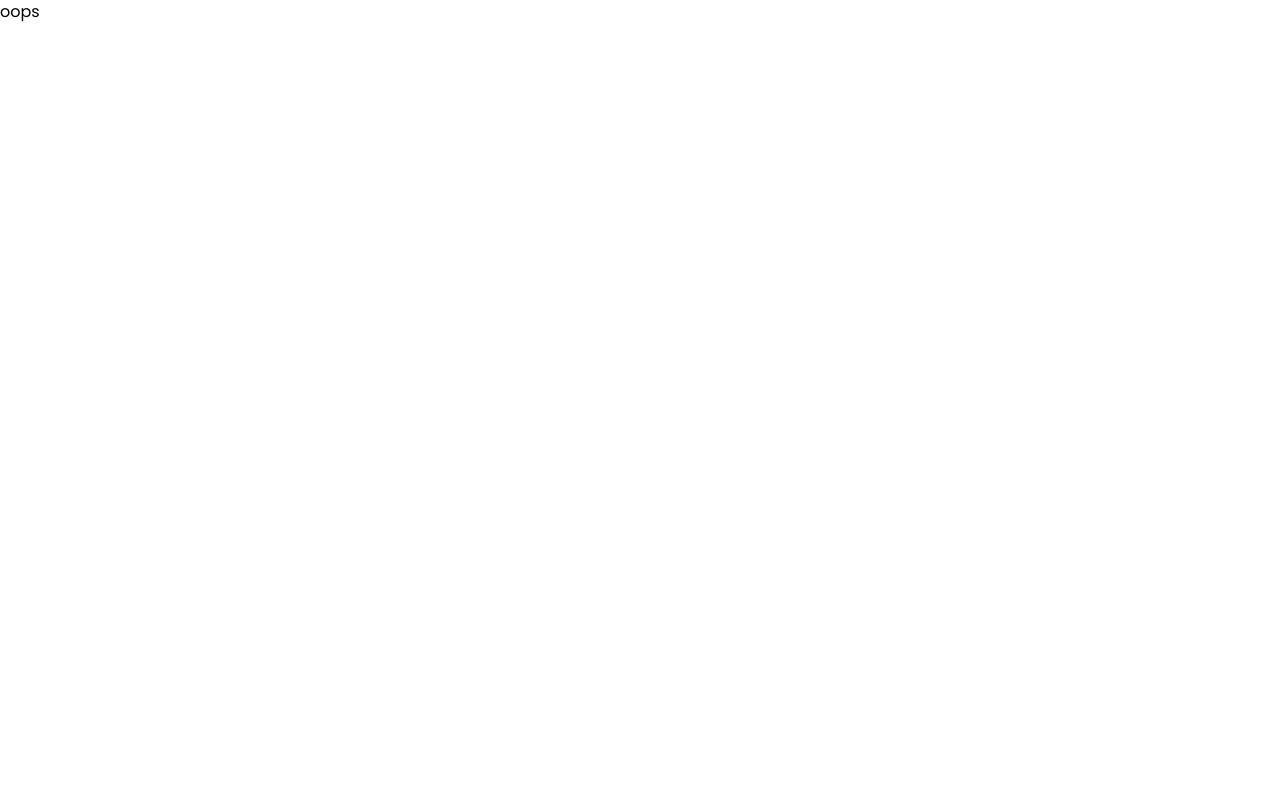
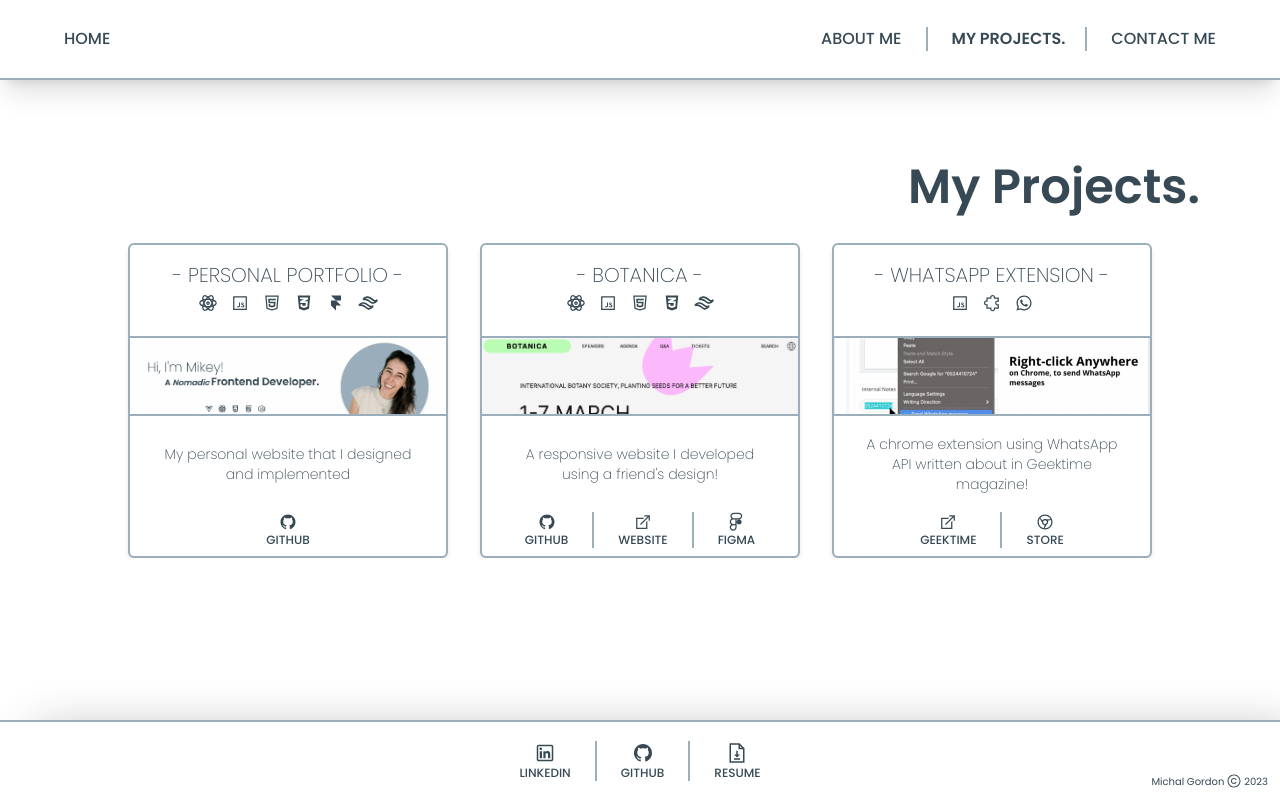
Before and after one commit to Michalgordon/Michalgordon.github.io, a React (Vite) app: page /projects in a window 1280 px wide. Before the commit this address had no page. Built offline with nearby package versions, Linux system fonts and the light colour scheme.

Commit message:
fixging bugs after project name change

```diff
--- a/src/constants.js
+++ b/src/constants.js
@@ -1,8 +1,8 @@
 export const PAGES = [
-  { title: "Home", path: "/michalgordon.github.io/" },
-  { title: "About Me", path: "/michalgordon.github.io/about" },
-  { title: "My Projects", path: "/michalgordon.github.io/projects" },
-  { title: "Contact me", path: "/michalgordon.github.io/contact" },
+  { title: "Home", path: "/" },
+  { title: "About Me", path: "/about" },
+  { title: "My Projects", path: "/projects" },
+  { title: "Contact me", path: "/contact" },
 ];
 export const FOOTER_LINKS = [
     {
@@ -135,7 +135,7 @@ export const SKILLS = [
   export const PROJECTS = [
     {
       title: "Personal Portfolio",
-      imgSrc: "/michalgordon.github.io/personal-website.png",
+      imgSrc: "./personal-website.png",
       links: [
         {
           title: "Github",
@@ -156,7 +156,7 @@ export const SKILLS = [
     },
     {
       title: "botanica",
-      imgSrc: "/michalgordon.github.io/botanica.png",
+      imgSrc: "./botanica.png",
       links: [
         {
           title: "GitHub",
@@ -188,7 +188,7 @@ export const SKILLS = [
     },
     {
       title: "WhatsApp Extension",
-      imgSrc: "/michalgordon.github.io/whatsapp-extension.png",
+      imgSrc: "./whatsapp-extension.png",
       links: [
         {
           title: "Geektime",
--- a/vite.config.js
+++ b/vite.config.js
@@ -4,5 +4,4 @@ import react from '@vitejs/plugin-react'
 // https://vitejs.dev/config/
 export default defineConfig({
   plugins: [react()],
-  base: "/michalgordon.github.io/"
 })
```
Also changed, not shown: src/router.jsx (+4 -4 lines).
